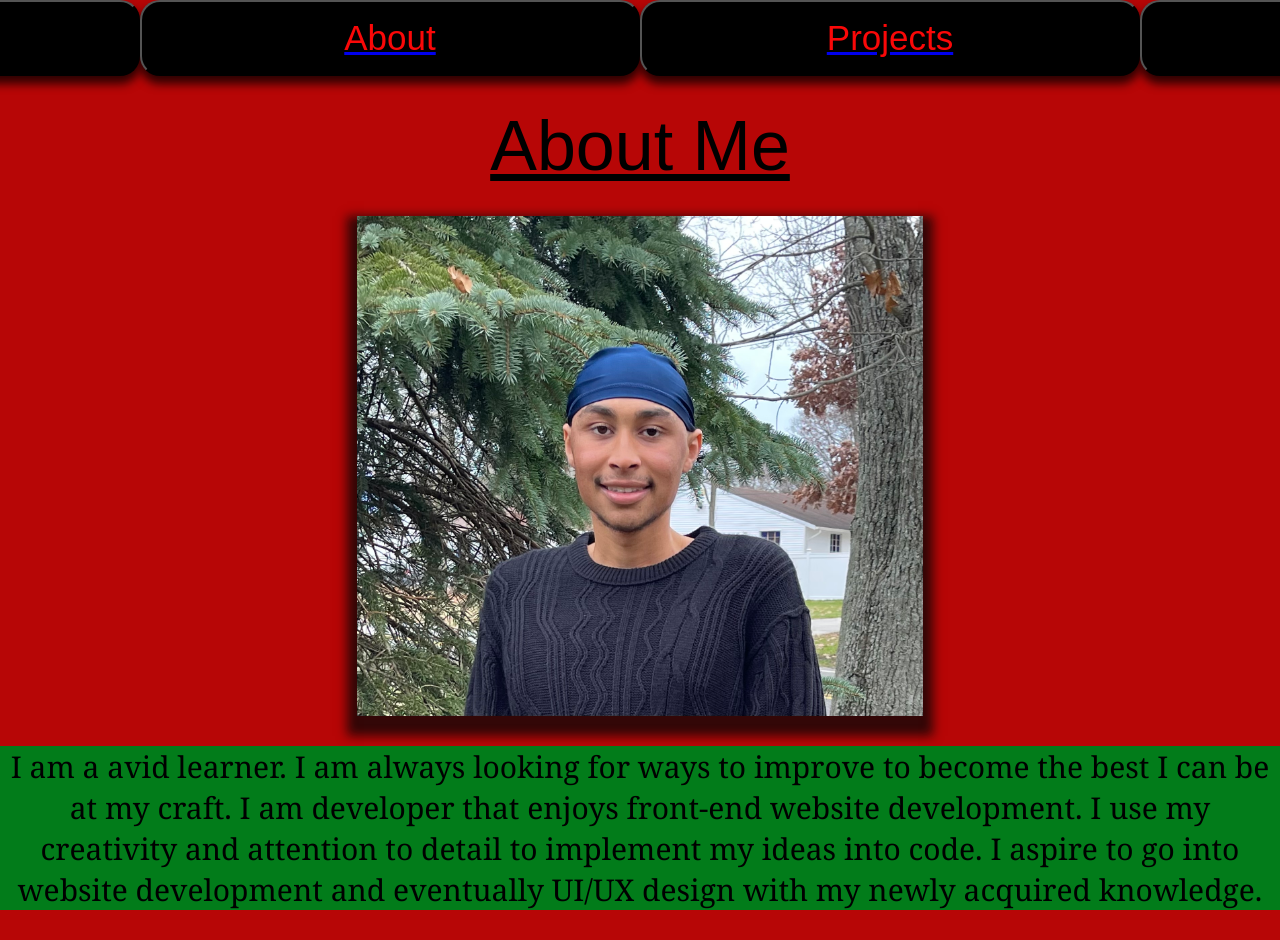
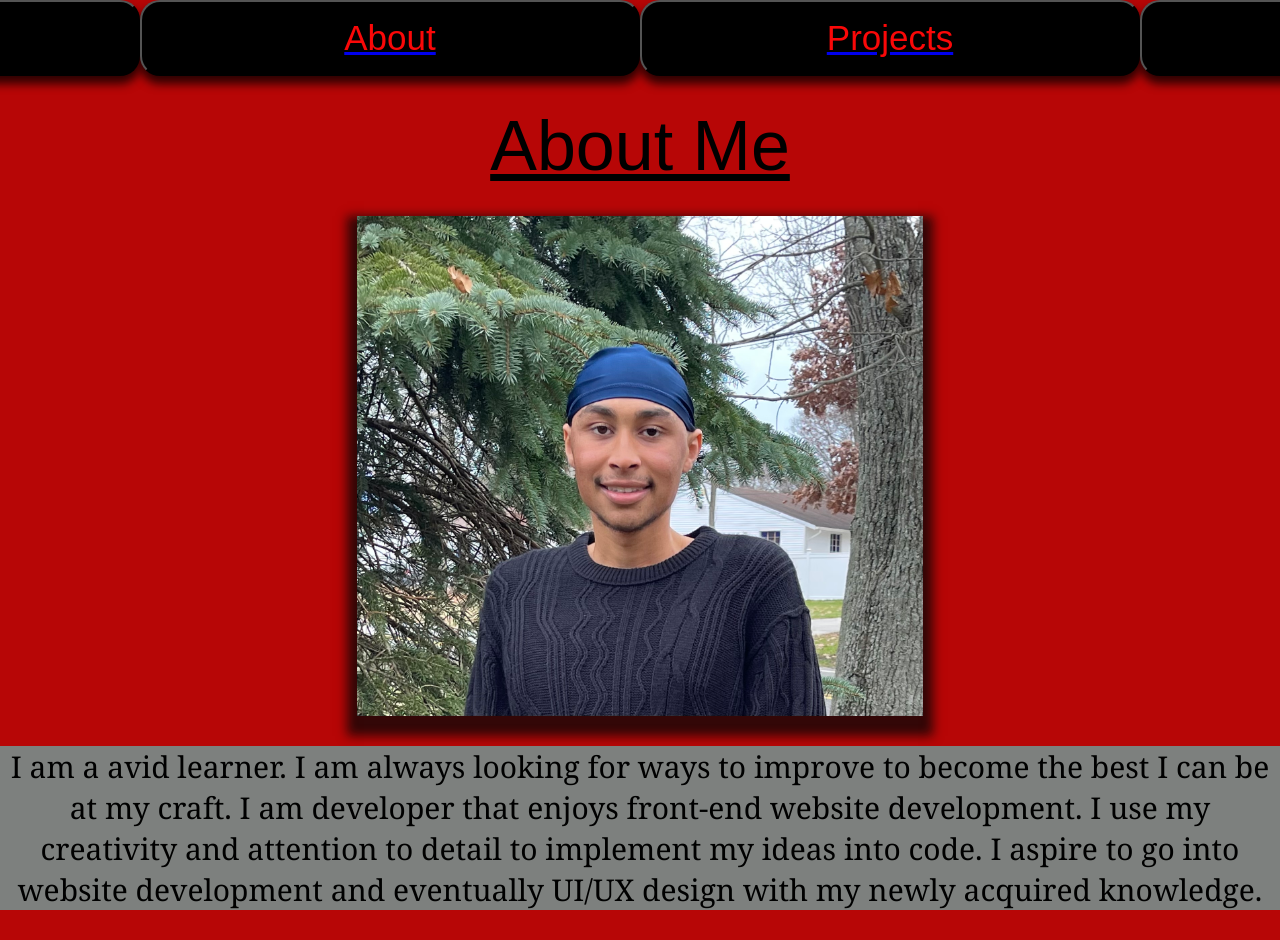
Before and after one commit to ManiG21/portfolio, a React (Create React App) app: page /about in a window 1280 px wide. Shown: the top 940 px of the page. Built offline with nearby package versions, Linux system fonts and the light colour scheme.

Commit message:
color change

```diff
--- a/src/components/About/About.css
+++ b/src/components/About/About.css
@@ -10,7 +10,7 @@ p {
  animation: 3s slideup ease;
  position: relative;
  /* background-color: red; */
- background-color:#027c1a;
+ background-color:#7d807e;
  font-family: Cambria, Cochin, Georgia, Times, 'Times New Roman', serif;
 
 
--- a/src/components/Contact/Contact.css
+++ b/src/components/Contact/Contact.css
@@ -3,7 +3,7 @@
     margin-right: auto;
     margin-left: auto;
     background-color: red;
-    color: #027c1a;
+    color: #7d807e;
     font-size: 200px;
     cursor: pointer;
     margin-top: 20px;
--- a/src/components/Navbar/Navbar.css
+++ b/src/components/Navbar/Navbar.css
@@ -36,7 +36,7 @@ button.buttonNav {
   }
 .buttonNav:hover {
     /* background-color:#002ead; */
-    background-color:#027c1a;
+    background-color:  #7d807e;
     transition: 0.7s;
     box-shadow: 0px 5px 5px 5px rgba(248, 245, 245, 0.75);
     color: white;
```
